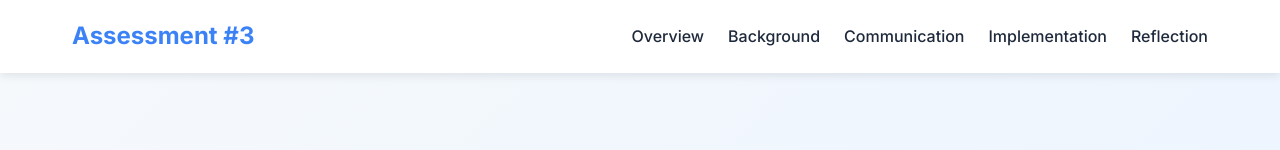
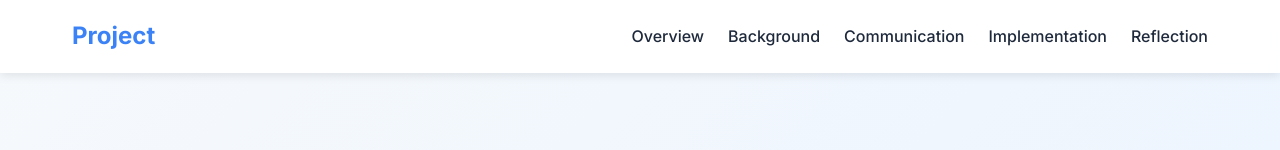
Before and after one commit to JaelDS/Fleet_Management_System, a plain HTML site: page index.html in a window 1280 px wide. Shown: the top 150 px of the page. Drawn offline with nearby package versions, Linux system fonts and the light colour scheme.

Commit message:
Update index.html

```diff
--- a/index.html
+++ b/index.html
@@ -355,7 +355,7 @@
     <!-- Navigation -->
     <nav>
         <div class="container">
-            <div class="logo">Assessment #3</div>
+            <div class="logo">Project</div>
             <ul class="nav-links">
                 <li><a href="#overview">Overview</a></li>
                 <li><a href="#background">Background</a></li>
```
